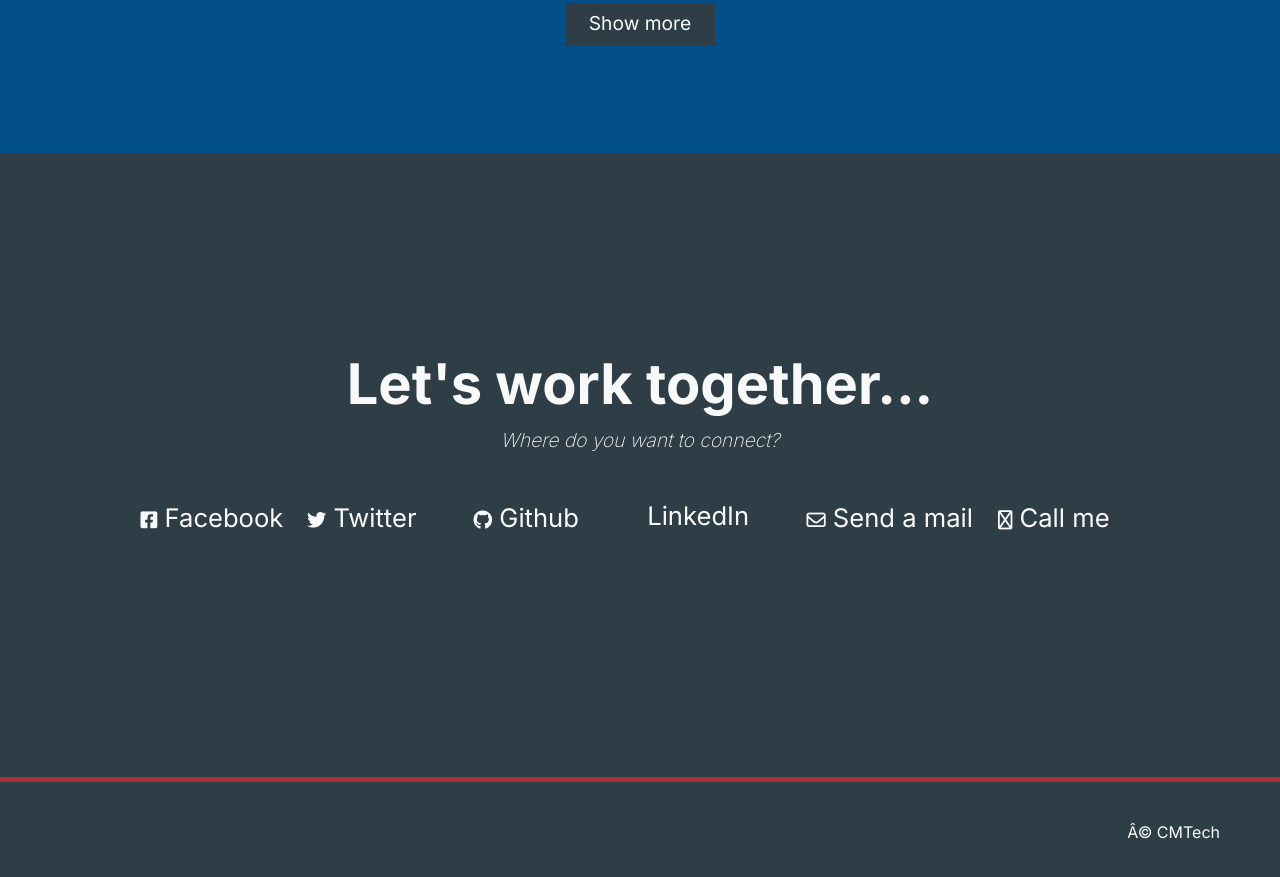
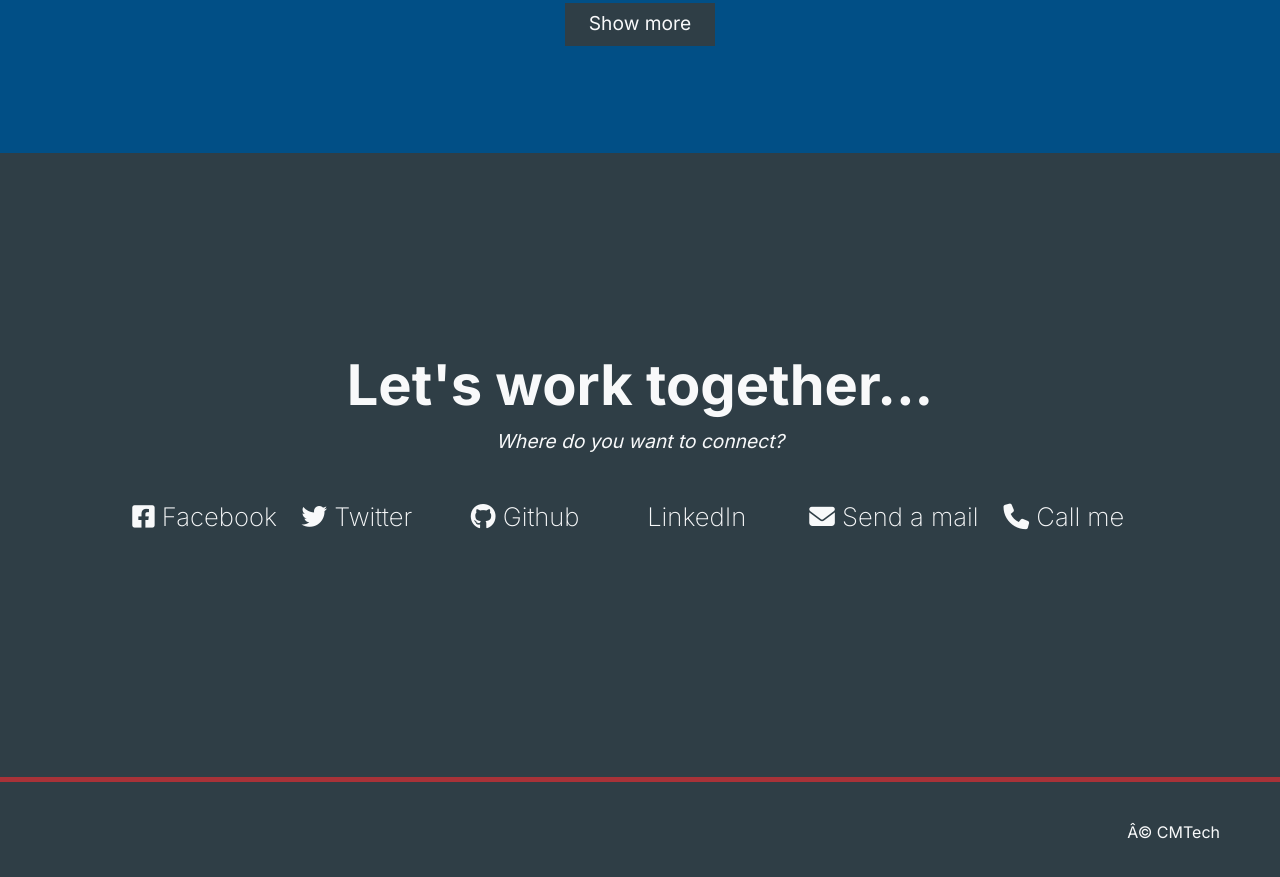
Before and after one commit to Ohpilseung/Personal-Webpage, a plain HTML site: page index.html in a window 1280 px wide. Shown: the part 1875-2752 px from the top of the page. Drawn offline with Linux system fonts and the light colour scheme; some icons are missing.

Commit message:
Update styles.css

```diff
--- a/styles.css
+++ b/styles.css
@@ -137,11 +137,12 @@
   justify-content: center;
   align-items: center;
 }
-
-    #contacts i {
+#sub-contact {
   font-size: 1.2rem;
+  padding-top: 10px;
+}
+#contacts a {
   font-weight: 200;
-      padding-top: 10px;
 }
 
 #profile-link-container {
@@ -154,6 +155,9 @@
   font-size: 1.6rem;
 }
 
+ #profile-link:last-of-type {
+  margin-left: 25px;
+}
 
 footer {
   height: 13vh;
@@ -208,12 +212,4 @@
   #profile-link {
   font-size: 1.0rem;
   }
-
 }
-
-    @media (min-width: 445px) {
-       #profile-link:last-of-type {
-      margin-left: 25px;
-    }
-
-    }
```
Lines whose indentation alone changed are shown as unchanged.
